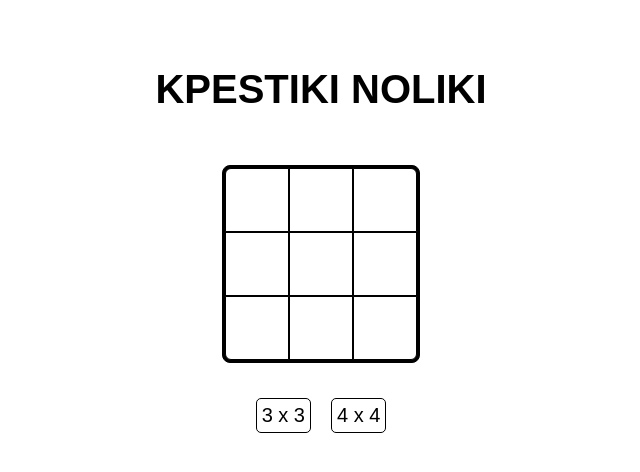
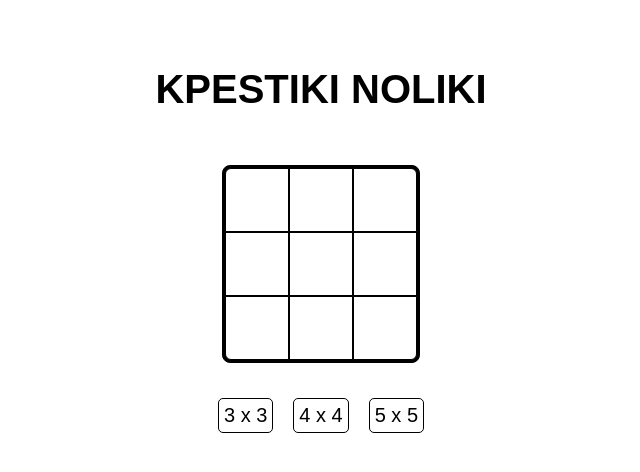
Before and after one commit to Can4k/tic-tac-toe, a Vue app: page / in a window 1280 px wide. Shown: the top 472 px of the page, without its empty margins (319-959 px from the left). Built offline with nearby package versions, Linux system fonts and the light colour scheme; a web font is replaced by a local one.

Commit message:
v1.4 -Добавлен режим игры 5 x 5

```diff
--- a/src/App.vue
+++ b/src/App.vue
@@ -32,6 +32,11 @@
       <transition name="fade">
         <button v-show="finished" @click="rebuild(4)">
           4 x 4
+        </button>
+      </transition>
+      <transition name="fade">
+        <button v-show="finished" @click="rebuild(5)">
+          5 x 5
         </button>
       </transition>
     </div>
@@ -74,7 +79,7 @@ export default {
       this.completed++;
       this.field[i][j] = this.currentType;
       this.currentType = (this.currentType === -1? 1 : -1);
-      if (this.sizeOfField === 3) {
+      if (rules[this.sizeOfField] === 3) {
         this.finished = this.check3();
       } else {
         this.finished = this.check4();
```
